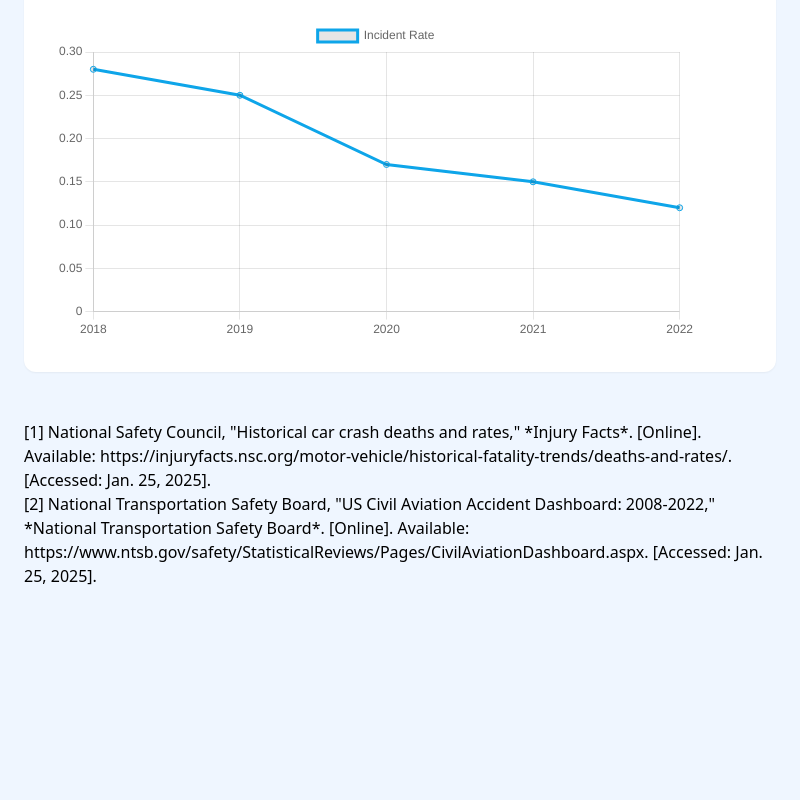
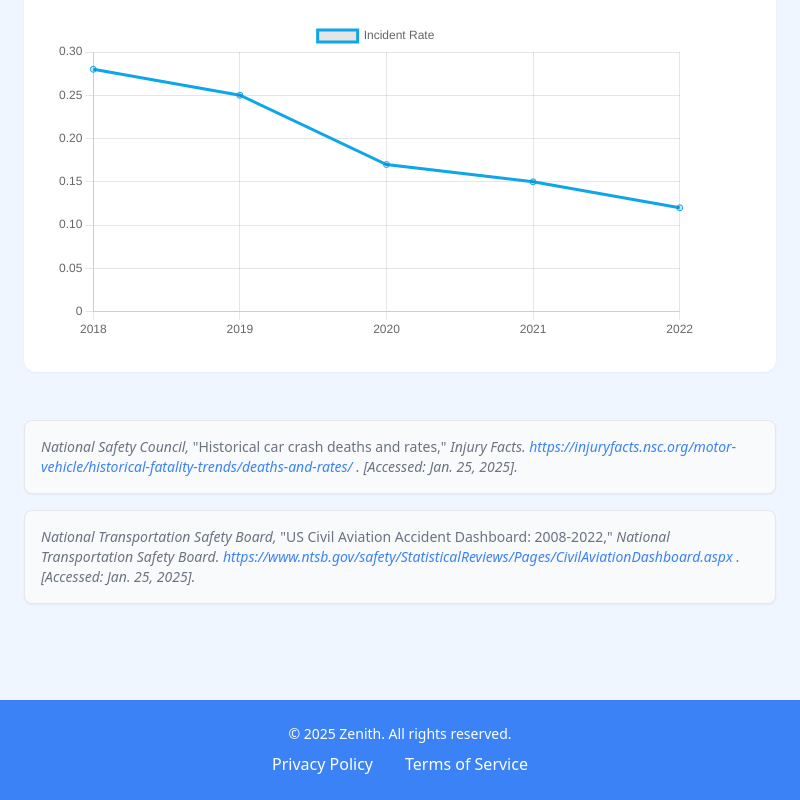
Before and after one commit to bentirado/OU_tamuHack, an Electron app: page statistics.html in a window 800 px wide. Shown: the part 1176-1976 px from the top of the page. Before the commit the page ends 1812 px from the top, so only its background shows below. Drawn offline with nearby package versions, Linux system fonts and the light colour scheme.

Commit message:
Fixed Some Things

```diff
--- a/statistics.html
+++ b/statistics.html
@@ -89,10 +89,30 @@
         <canvas id="lineChart"></canvas>
       </div>
     </div>
-    <p>[1] National Safety Council, "Historical car crash deaths and rates," *Injury Facts*. [Online]. Available: https://injuryfacts.nsc.org/motor-vehicle/historical-fatality-trends/deaths-and-rates/. [Accessed: Jan. 25, 2025].
-    </p>
-    <p>[2] National Transportation Safety Board, "US Civil Aviation Accident Dashboard: 2008-2022," *National Transportation Safety Board*. [Online]. Available: https://www.ntsb.gov/safety/StatisticalReviews/Pages/CivilAviationDashboard.aspx. [Accessed: Jan. 25, 2025].
-    </p>
+    <div class="bg-gray-50 border border-gray-200 rounded-lg p-4 shadow-sm">
+      <p class="text-sm text-gray-500 italic">
+        National Safety Council,
+        <span class="not-italic font-medium">"Historical car crash deaths and rates,"</span>
+        <span class="italic">Injury Facts</span>.
+        <a href="https://injuryfacts.nsc.org/motor-vehicle/historical-fatality-trends/deaths-and-rates/" target="_blank" class="text-blue-500 hover:underline">
+          https://injuryfacts.nsc.org/motor-vehicle/historical-fatality-trends/deaths-and-rates/
+        </a>.
+        [Accessed: Jan. 25, 2025].
+      </p>
+    </div>
+
+    <div class="bg-gray-50 border border-gray-200 rounded-lg p-4 shadow-sm mt-4">
+      <p class="text-sm text-gray-500 italic">
+        National Transportation Safety Board,
+        <span class="not-italic font-medium">"US Civil Aviation Accident Dashboard: 2008-2022,"</span>
+        <span class="italic">National Transportation Safety Board</span>.
+        <a href="https://www.ntsb.gov/safety/StatisticalReviews/Pages/CivilAviationDashboard.aspx" target="_blank" class="text-blue-500 hover:underline">
+          https://www.ntsb.gov/safety/StatisticalReviews/Pages/CivilAviationDashboard.aspx
+        </a>.
+        [Accessed: Jan. 25, 2025].
+      </p>
+    </div>
+
   </div>
 
   <script>
@@ -176,6 +196,16 @@
       }
     });
   </script>
+  <!-- Footer -->
+<footer class="bg-blue-500 text-white py-6 mt-12">
+  <div class="max-w-7xl mx-auto px-4 sm:px-6 lg:px-8 text-center">
+    <p class="text-sm mb-2">© 2025 Zenith. All rights reserved.</p>
+    <div class="flex justify-center space-x-8">
+      <a href="#" class="text-white hover:text-gray-200">Privacy Policy</a>
+      <a href="#" class="text-white hover:text-gray-200">Terms of Service</a>
+    </div>
+  </div>
+</footer>
 </body>
 
 </html>
```
Also changed, not shown: about.html (+10 -0 lines), index.html (line endings or trailing spaces).
